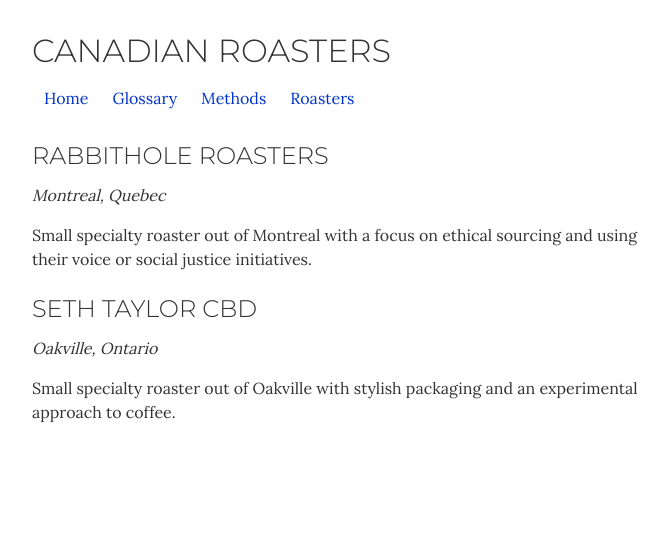
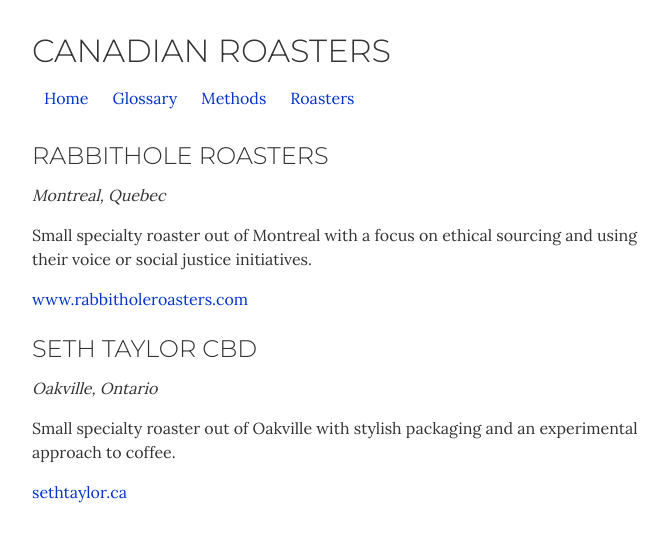
Before and after one commit to natecafe/natecafe, a Jekyll site: the page built from canadian-roasters.html, in a window 1280 px wide. Shown: the top 542 px of the page, without its empty margins (288-956 px from the left). Built offline with Jekyll 4.4.1, drawn with Linux system fonts in a browser that asks for light colours.

Commit message:
Add goat counter

```diff
--- a/_layouts/default.html
+++ b/_layouts/default.html
@@ -32,5 +32,7 @@
 
 {{ content }}
 
+<script data-goatcounter="https://natecafe.goatcounter.com/count"
+        async src="//gc.zgo.at/count.js"></script>
 </body>
 </html>
--- a/canadian-roasters.html
+++ b/canadian-roasters.html
@@ -8,9 +8,11 @@
 <p>Small specialty roaster out of Montreal with a focus on ethical sourcing and
     using their voice or social justice initiatives.
 </p>
+<p><a href="https://www.rabbitholeroasters.com/">www.rabbitholeroasters.com</a></p>
 
 <h2>Seth Taylor CBD</h2>
 <address>Oakville, Ontario</address>
 <p>Small specialty roaster out of Oakville with stylish packaging and an
     experimental approach to coffee.
 </p>
+<p><a href="https://sethtaylor.ca/">sethtaylor.ca</a></p>
```
